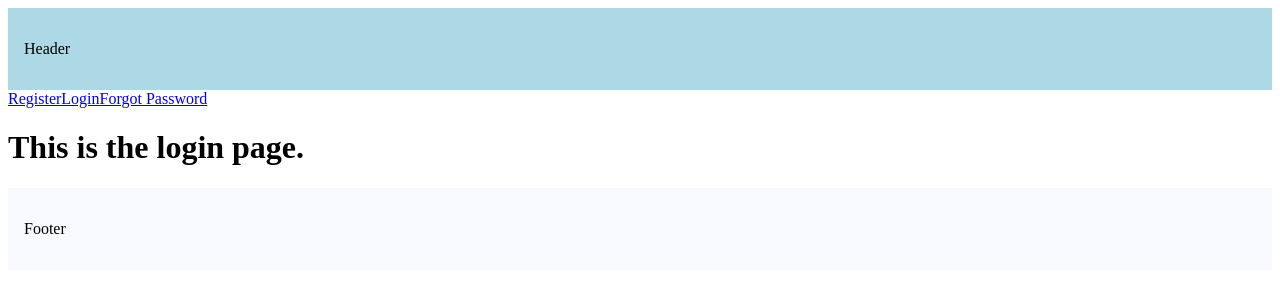
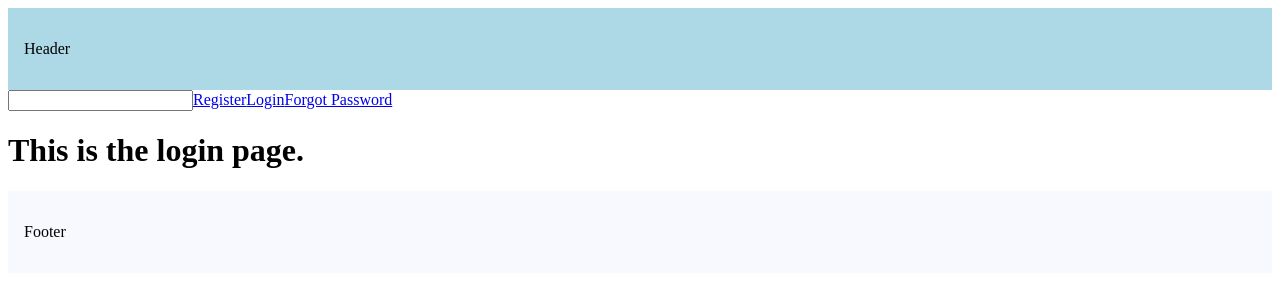
Before and after one commit to TirthBhalani/Learning-NextJS-15, a Next.js app in the folder routing/: page /login in a window 1280 px wide. Shown: the top 300 px of the page. Built offline with nearby package versions, Linux system fonts and the light colour scheme.

Commit message:
templates

```diff
--- a/routing/src/app/(auth)/layout.tsx
+++ b/routing/src/app/(auth)/template.tsx
@@ -2,6 +2,7 @@
 
 import Link from "next/link";
 import { usePathname } from "next/navigation";
+import { useState } from "react";
 const navLinks  = [
     {name : "Register" , href : "/register"},
     {name : "Login" , href : "/login"},
@@ -11,12 +12,13 @@
 export default function AuthLayout(
     {children} : {children : React.ReactNode}
 ){
-
+    const [input,setInput] = useState("")
     const pathName = usePathname();
 
     return (
 
         <div>
+            <input value={input} onChange={e=> setInput(e.target.value)} type="text"  />
             {
                 navLinks.map((link) => {
                     const isActive = ( pathName === link.href || pathName.startsWith(link.href) && link.href!=="/")
```
